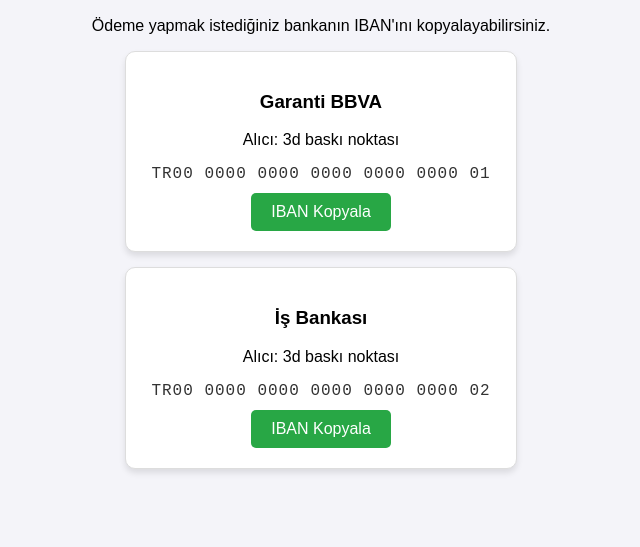
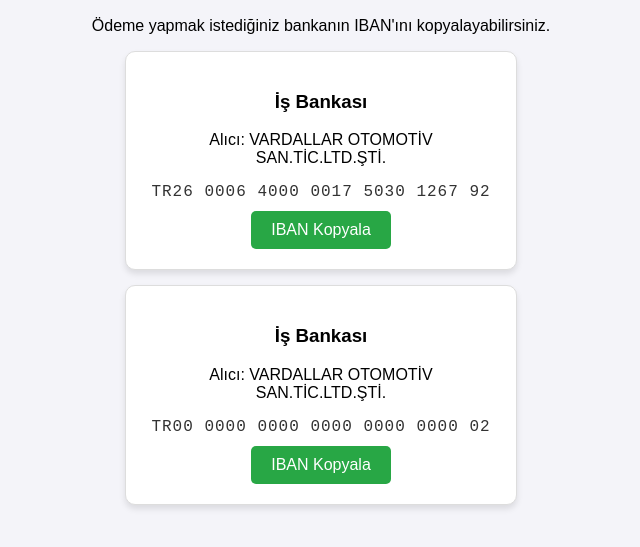
Before and after one commit to alperon61/Banka-Hesaplar-, a plain HTML site: page index.html in a window 1280 px wide. Shown: the part 79-626 px from the top of the page, without its empty margins (319-959 px from the left). Drawn offline with Linux system fonts and the light colour scheme.

Commit message:
index.html

```diff
--- a/index.html
+++ b/index.html
@@ -18,15 +18,15 @@
     <p>Ödeme yapmak istediğiniz bankanın IBAN'ını kopyalayabilirsiniz.</p>
 
     <div class="bank-card">
-        <h3>Garanti BBVA</h3>
-        <p>Alıcı: 3d baskı noktası</p>
-        <p class="iban-text" id="iban1">TR00 0000 0000 0000 0000 0000 01</p>
+        <h3>İş Bankası</h3>
+        <p>Alıcı: VARDALLAR OTOMOTİV SAN.TİC.LTD.ŞTİ.</p>
+        <p class="iban-text" id="iban1">TR26 0006 4000 0017 5030 1267 92</p>
         <button onclick="kopyala('iban1')">IBAN Kopyala</button>
     </div>
 
     <div class="bank-card">
         <h3>İş Bankası</h3>
-        <p>Alıcı: 3d baskı noktası</p>
+        <p>Alıcı: VARDALLAR OTOMOTİV SAN.TİC.LTD.ŞTİ.</p>
         <p class="iban-text" id="iban2">TR00 0000 0000 0000 0000 0000 02</p>
         <button onclick="kopyala('iban2')">IBAN Kopyala</button>
     </div>
```
